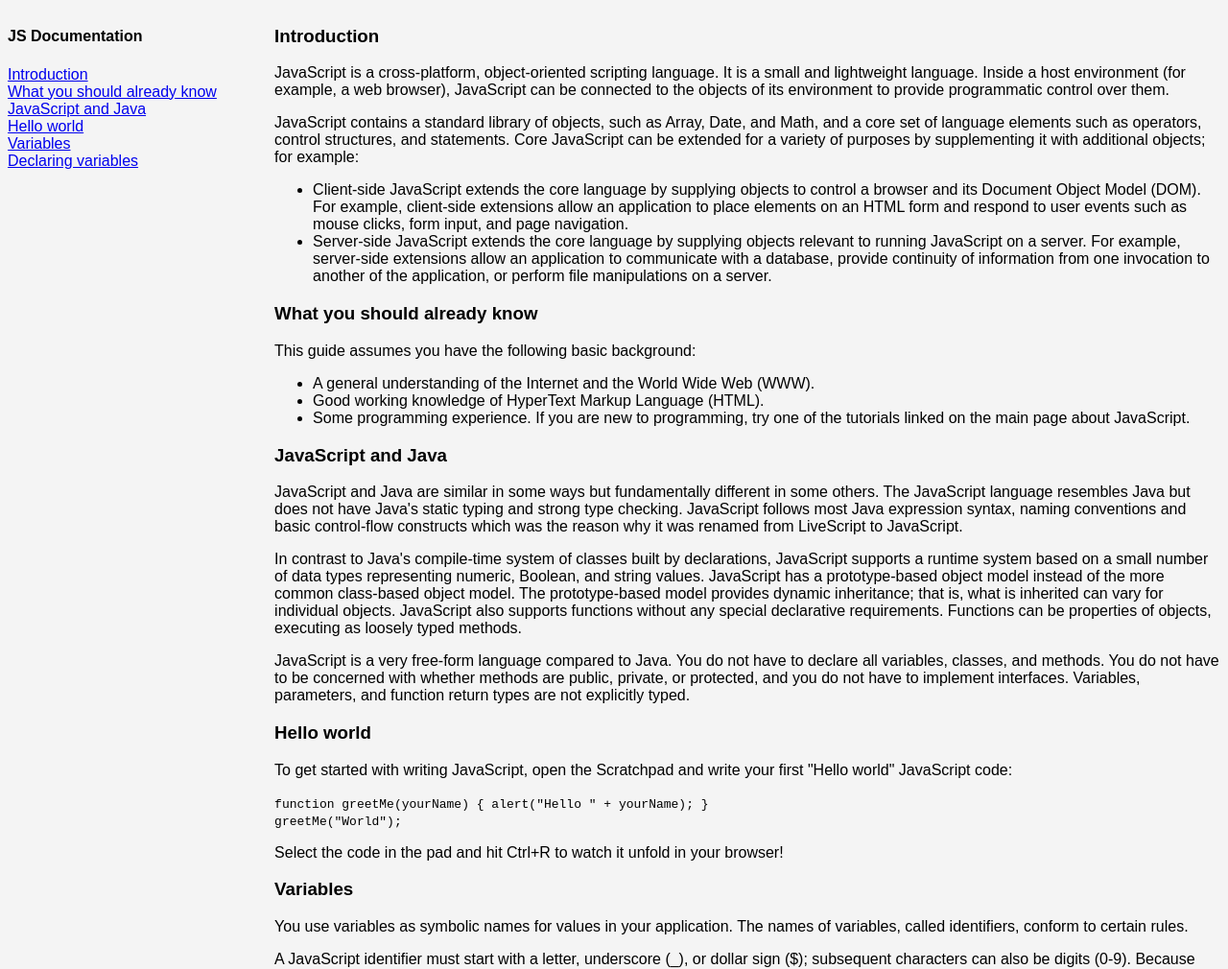
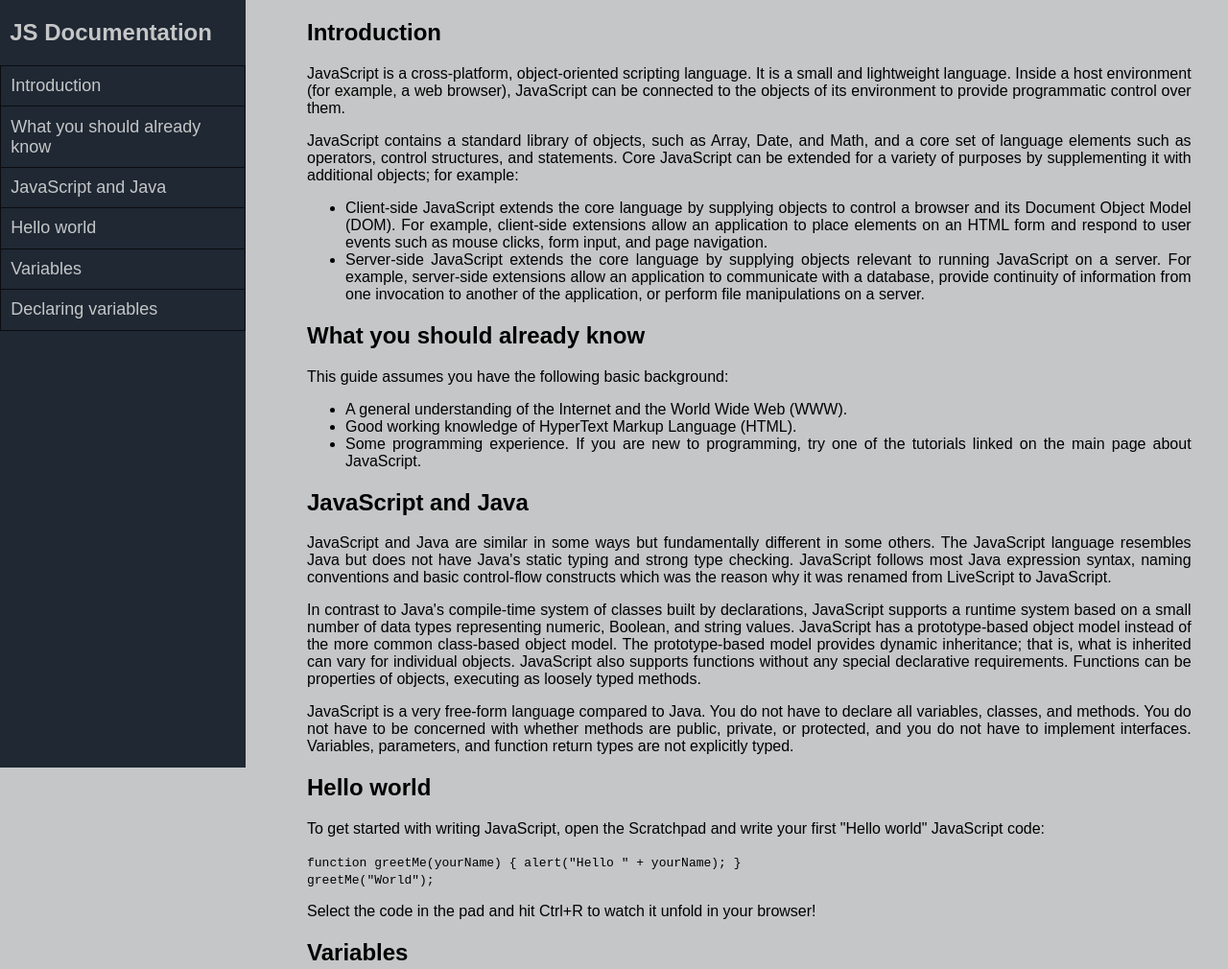
Before and after one commit to juanb86/technical_documentation_page, a plain HTML site: page index.html in a window 1280 px wide. Shown: the top 1010 px of the page at 96% size. Drawn offline with Linux system fonts and the light colour scheme.

Commit message:
Implement CSS colors

```diff
--- a/index.html
+++ b/index.html
@@ -11,7 +11,7 @@
 <body>
     <nav id="navbar">
         <header>
-            <h4>JS Documentation</h4>
+            <h2>JS Documentation</h2>
         </header>
         <a class="nav-link" href="#Introduction">Introduction</a>
         <a class="nav-link" href="#What_you_should_already_know">What you should already know</a>
@@ -24,7 +24,7 @@
     <main id="main-doc">
         <section class="main-section" id="Introduction">
             <header>
-                <h3>Introduction</h3>
+                <h2>Introduction</h2>
             </header>
             <p>JavaScript is a cross-platform, object-oriented scripting language. It is a small and lightweight language. Inside a host environment (for example, a web browser), JavaScript can be connected to the objects of its environment to provide programmatic
                 control over them.</p>
@@ -40,7 +40,7 @@
 
         <section class="main-section" id="What_you_should_already_know">
             <header>
-                <h3>What you should already know</h3>
+                <h2>What you should already know</h2>
             </header>
             <p>This guide assumes you have the following basic background:</p>
             <ul>
@@ -52,7 +52,7 @@
 
         <section class="main-section" id="JavaScript_and_Java">
             <header>
-                <h3>JavaScript and Java</h3>
+                <h2>JavaScript and Java</h2>
             </header>
             <p>JavaScript and Java are similar in some ways but fundamentally different in some others. The JavaScript language resembles Java but does not have Java's static typing and strong type checking. JavaScript follows most Java expression syntax,
                 naming conventions and basic control-flow constructs which was the reason why it was renamed from LiveScript to JavaScript.</p>
@@ -65,7 +65,7 @@
 
         <section class="main-section" id="Hello_world">
             <header>
-                <h3>Hello world</h3>
+                <h2>Hello world</h2>
             </header>
             <p>To get started with writing JavaScript, open the Scratchpad and write your first "Hello world" JavaScript code:</p>
             <code>function greetMe(yourName) { alert("Hello " + yourName); }</code><br />
@@ -75,7 +75,7 @@
 
         <section class="main-section" id="Variables">
             <header>
-                <h3>Variables</h3>
+                <h2>Variables</h2>
             </header>
             <p>You use variables as symbolic names for values in your application. The names of variables, called identifiers, conform to certain rules.</p>
             <p>A JavaScript identifier must start with a letter, underscore (_), or dollar sign ($); subsequent characters can also be digits (0-9). Because JavaScript is case sensitive, letters include the characters "A" through "Z" (uppercase) and the
@@ -85,7 +85,7 @@
 
         <section class="main-section" id="Declaring_variables">
             <header>
-                <h3>Declaring variables</h3>
+                <h2>Declaring variables</h2>
             </header>
             <p>You can declare a variable in three ways:</p>
             <p>With the keyword var. For example, </p>
--- a/style.css
+++ b/style.css
@@ -1,19 +1,46 @@
-/* Global */
-
 body {
     font-family: Arial, Helvetica, sans-serif;
-    background-color: #f4f4f4;
+    background-color: #c5c6c7;
     overflow-x: hidden;
+    margin: 0;
+    padding: 0;
+}
+
+a {
+    text-decoration: none;
+    color: #c5c6c7;
 }
 
 #navbar {
+    position: fixed;
     float: left;
     width: 20%;
+    height: 100vh;
     display: flex;
     flex-direction: column;
+    background-color: #1f2833;
+    color: #c5c6c7;
+}
+
+#navbar header {
+    margin-left: 4%;
+}
+
+.nav-link {
+    padding: 4%;
+    font-size: 18px;
+    border: thin solid #0b0c10;
+    border-top: none;
+}
+
+#navbar :nth-child(2) {
+    border-top: thin solid #0b0c10;
 }
 
 #main-doc {
     float: right;
-    width: 78%;
+    width: 72%;
+    padding: 3%;
+    padding-top: 0%;
+    text-align: justify;
 }
```
Also changed, not shown: images/js-square.svg (added).
